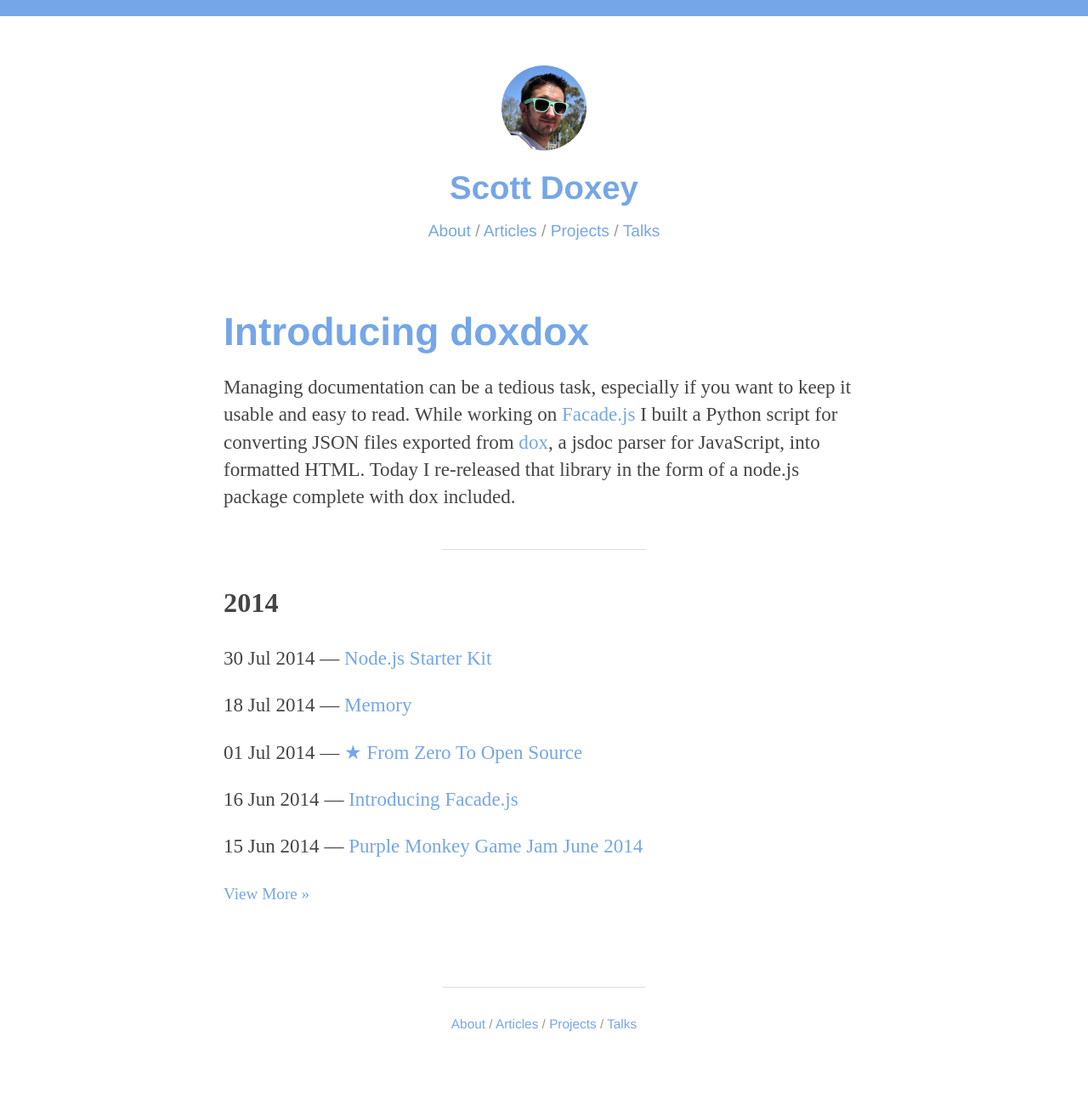
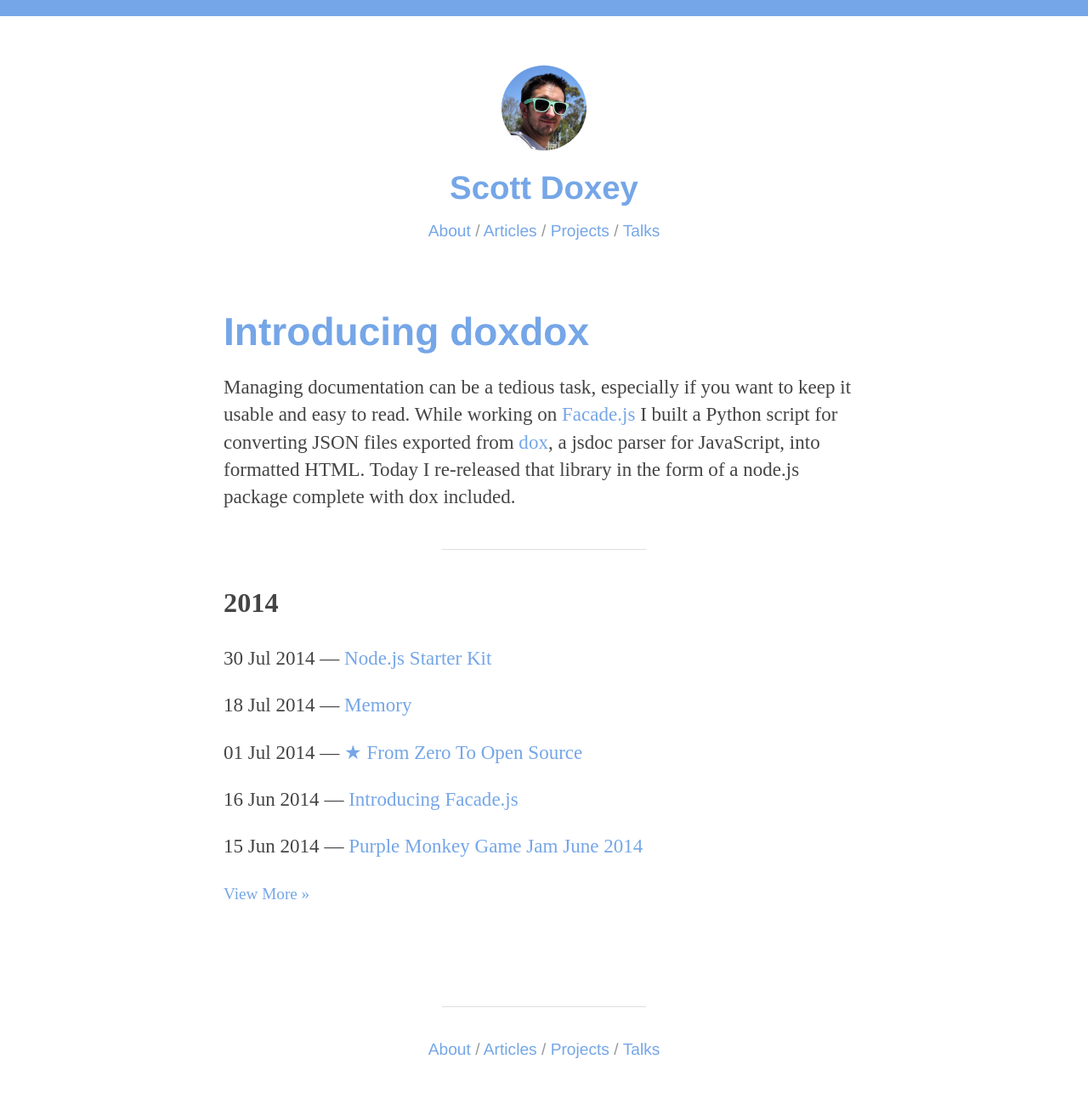
Before and after one commit to neogeek/neogeek.github.io, a Jekyll site: the page built from index.html, in a window 1280 px wide. Shown: the whole page at 85% size. Built offline with Jekyll 4.4.1, drawn with Linux system fonts in a browser that asks for light colours; Markdown is read by kramdown in place of the engine named in the settings; before the commit the page ends 1264 px from its top, so only the background shows below that.

Commit message:
Removed font size from footer.

```diff
--- a/css/styles.css
+++ b/css/styles.css
@@ -76,7 +76,6 @@ footer {
 
 footer {
     margin-top: 6em;
-    font-size: 0.8em;
 }
 
 article {
```
